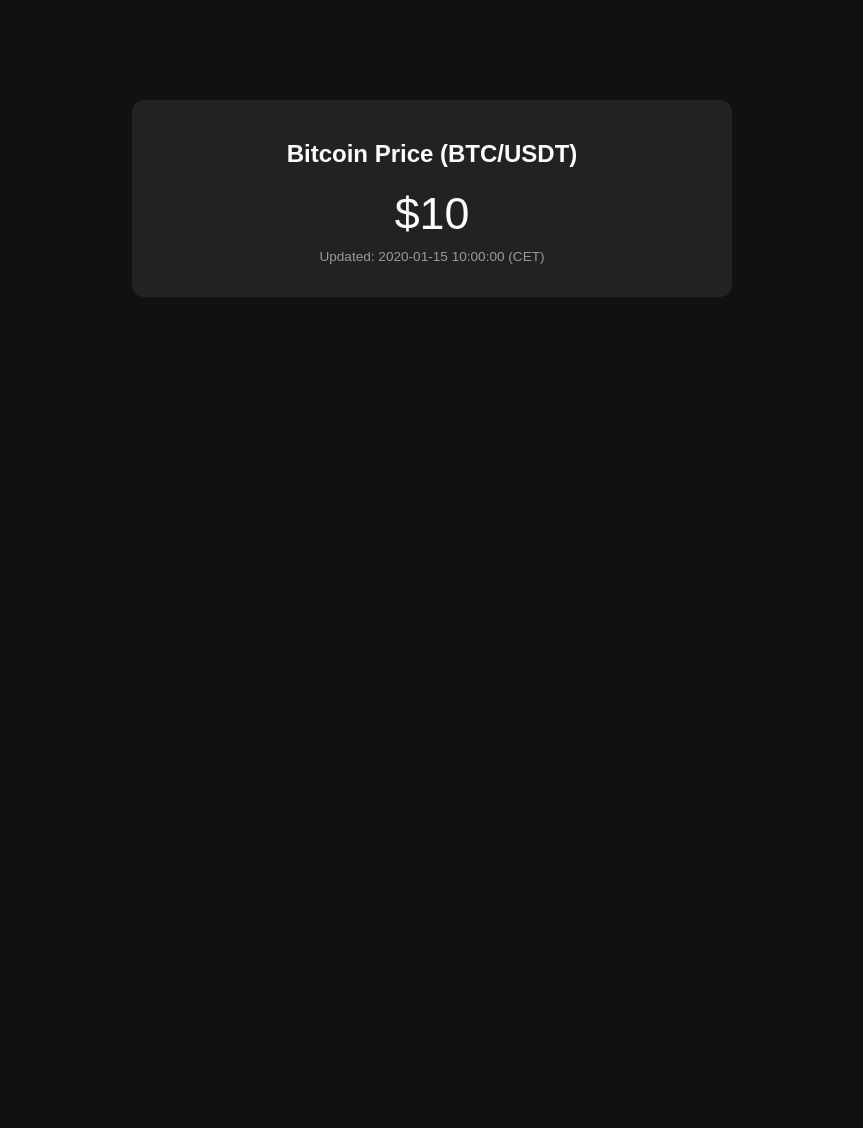
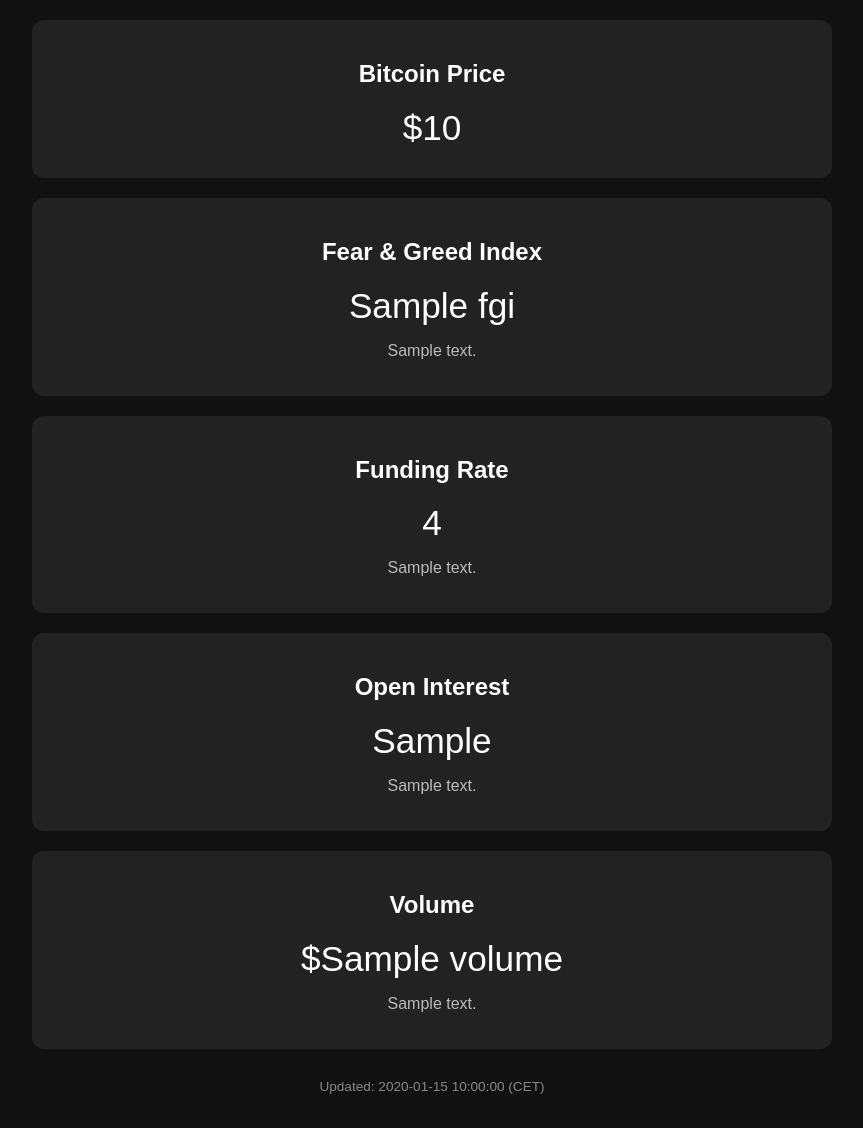
Before and after one commit to swedoc/bitcoin-sentiment-dashboard, a Flask app: template templates/index.html in a window 1280 px wide. Shown: the whole page, without its empty margins (208-1071 px from the left). Before the commit the page ends 297 px from the top, so only its background shows below. Run offline with Flask 3, Linux system fonts and the light colour scheme; the template is opened without the code that fills it: most values are stand-ins (such as "Sample title", 1, 10 or a date in 2020).

Commit message:
Update index.html

```diff
--- a/templates/index.html
+++ b/templates/index.html
@@ -2,7 +2,8 @@
 <html lang="en">
 <head>
   <meta charset="UTF-8">
-  <title>Bitcoin Dashboard</title>
+  <title>Bitcoin Sentiment Dashboard</title>
+  <meta http-equiv="refresh" content="60">
   <style>
     body {
       background: #111;
@@ -13,42 +14,70 @@
     }
     .container {
       padding: 20px;
-      max-width: 600px;
+      max-width: 800px;
       margin: auto;
     }
     .box {
       background: #222;
       border-radius: 12px;
       padding: 20px;
-      margin-top: 80px;
+      margin-bottom: 20px;
       text-align: center;
     }
     .value {
-      font-size: 2.8em;
+      font-size: 2.2em;
       margin: 10px 0;
+    }
+    .desc {
+      font-size: 1em;
+      color: #bbb;
+    }
+    .timestamp {
+      color: #888;
+      font-size: 0.85em;
+      text-align: center;
+      margin-top: 30px;
     }
     .error {
       color: red;
-      font-size: 0.95em;
+      font-size: 0.9em;
       margin-top: 10px;
-    }
-    .timestamp {
-      color: #999;
-      font-size: 0.85em;
-      margin-top: 10px;
+      text-align: center;
     }
   </style>
 </head>
 <body>
-  <div class="container">
-    <div class="box">
-      <h2>Bitcoin Price (BTC/USDT)</h2>
-      <p class="value">${{ price }}</p>
-      {% if price_error %}
-        <p class="error">⚠️ {{ price_error }}</p>
-      {% endif %}
-      <p class="timestamp">Updated: {{ timestamp }} (CET)</p>
-    </div>
+<div class="container">
+  <div class="box">
+    <h2>Bitcoin Price</h2>
+    <p class="value">${{ price }}</p>
   </div>
+  <div class="box">
+    <h2>Fear & Greed Index</h2>
+    <p class="value">{{ fgi }}</p>
+    <p class="desc">{{ fgi_text }}</p>
+  </div>
+  <div class="box">
+    <h2>Funding Rate</h2>
+    <p class="value">{{ funding_rate }}</p>
+    <p class="desc">{{ fr_text }}</p>
+  </div>
+  <div class="box">
+    <h2>Open Interest</h2>
+    <p class="value">{{ open_interest }}</p>
+    <p class="desc">{{ oi_text }}</p>
+  </div>
+  <div class="box">
+    <h2>Volume</h2>
+    <p class="value">${{ volume }}</p>
+    <p class="desc">{{ vol_text }}</p>
+  </div>
+
+  {% for err in errors %}
+    {% if err %}<p class="error">⚠️ {{ err }}</p>{% endif %}
+  {% endfor %}
+
+  <p class="timestamp">Updated: {{ timestamp }} (CET)</p>
+</div>
 </body>
 </html>
```
